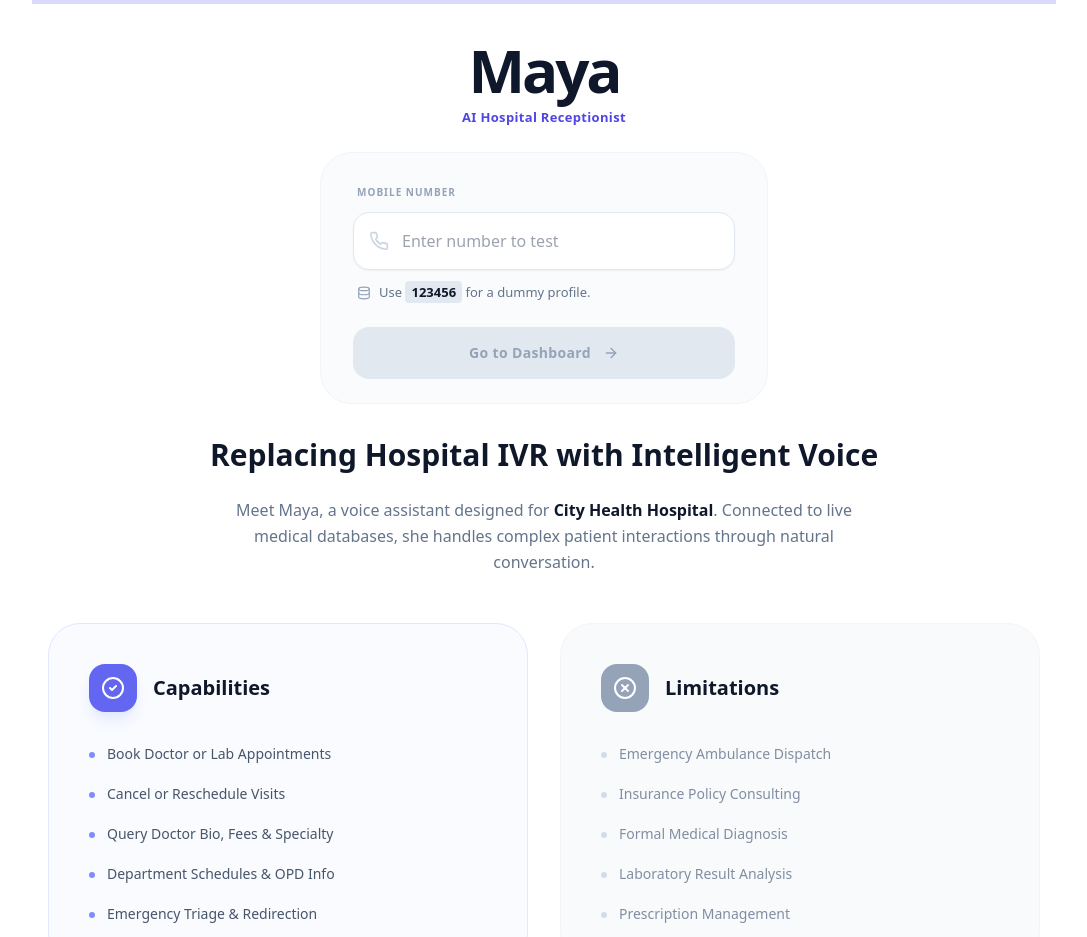
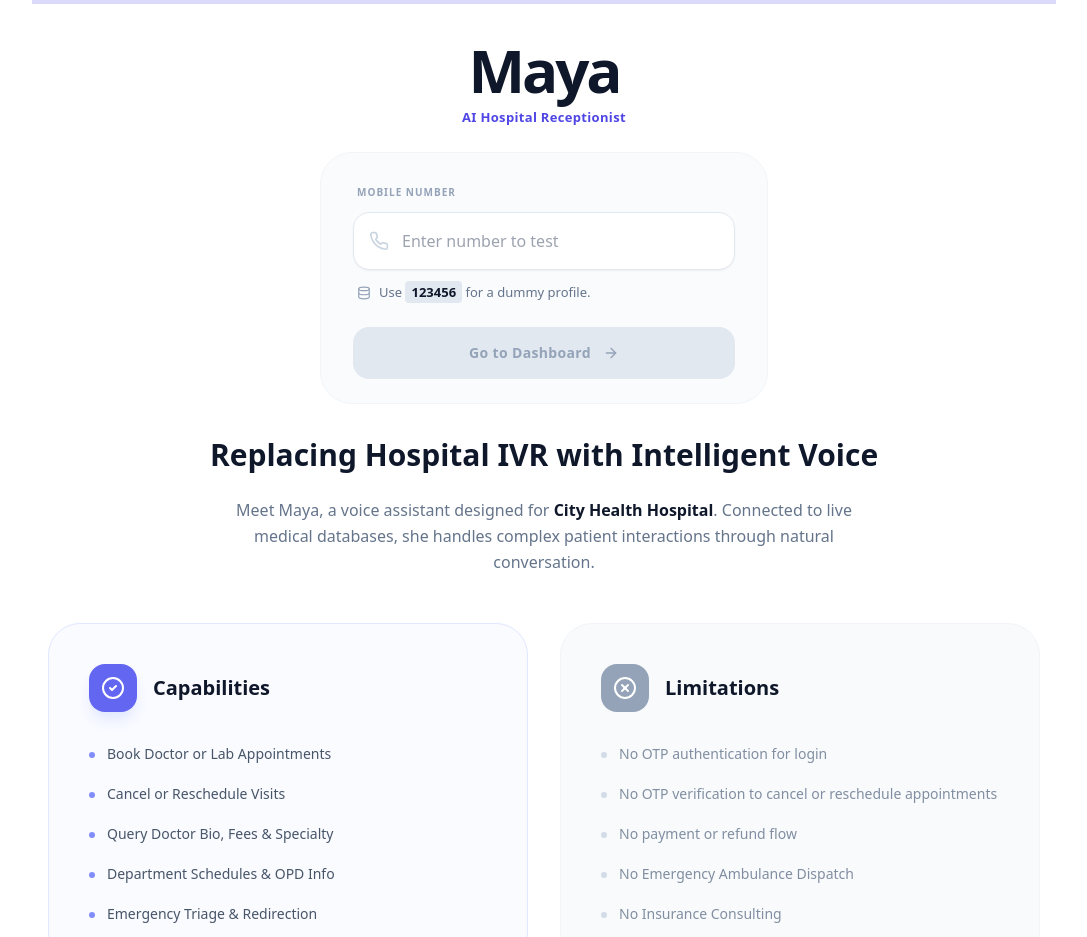
Before and after one commit to hs1308/Hospital-Reception-Voice-Bot, a React (Vite) app: page / in a window 1280 px wide. Shown: the top 937 px of the page, without its empty margins (96-1183 px from the left). Built offline with nearby package versions, Linux system fonts and the light colour scheme.

Commit message:
refactor: Update persona and AI context
Changed the AI persona from "Nurse Maya" to "Receptionist Maya".
Added `tech_issue_detected` to `ChatLog` type.
Updated the limitations list in `PatientSetup`.
Refactored session start time handling to use a ref for better state management.

```diff
--- a/App.tsx
+++ b/App.tsx
@@ -62,7 +62,6 @@ const App: React.FC = () => {
   const [botState, setBotState] = useState<BotState>('idle');
   const [actionLogs, setActionLogs] = useState<LogType[]>([]);
   const [isMayaActive, setIsMayaActive] = useState(false);
-  const [sessionStartTime, setSessionStartTime] = useState<number | null>(null);
 
   const inputAudioContextRef = useRef<AudioContext | null>(null);
   const outputAudioContextRef = useRef<AudioContext | null>(null);
@@ -70,6 +69,7 @@ const App: React.FC = () => {
   const nextStartTimeRef = useRef(0);
   const sourcesRef = useRef<Set<AudioBufferSourceNode>>(new Set());
   const transcriptRef = useRef<string[]>([]);
+  const sessionStartTimeRef = useRef<number | null>(null);
 
   // Session Persistence
   useEffect(() => {
@@ -150,11 +150,14 @@ const App: React.FC = () => {
   }, [patient, fetchData]);
 
   const stopMaya = useCallback(async () => {
+    // Check if a session was actually running
+    if (!sessionStartTimeRef.current) return;
+
     setBotState('idle');
     setIsMayaActive(false);
 
     const finalTranscript = transcriptRef.current.join(' ');
-    const startTime = sessionStartTime;
+    const startTime = sessionStartTimeRef.current;
     const endTime = Date.now();
     const phone = patient?.phone;
     const name = patient?.name;
@@ -169,7 +172,7 @@ const App: React.FC = () => {
         const ai = new GoogleGenAI({ apiKey: process.env.API_KEY });
         const prompt = finalTranscript.length > 20
           ? `Summarize this medical receptionist conversation briefly (max 20 words): ${finalTranscript}`
-          : `Provide a very short status for this session: ${actionLogs.filter(l => l.timestamp.getTime() > startTime).map(l => l.message).join('. ')}`;
+          : `Provide a very short status for this session: Conversation ended quickly.`;
 
         const response = await ai.models.generateContent({
           model: 'gemini-3-flash-preview',
@@ -185,13 +188,13 @@ const App: React.FC = () => {
           duration: durationStr,
           start_time: new Date(startTime).toISOString(),
           end_time: new Date(endTime).toISOString(),
-          tech_issue_detected: false
+          tech_issue_detected: false // Explicitly set as per schema
         };
 
         const { data, error } = await supabase.from('user_call_summary').insert([newSummary]).select().single();
         if (error) {
           addActionLog(`Summary DB Error: ${error.message}`, 'error');
-          logToDebug('SUMMARY_SAVE_ERROR', { error: error.message, data: newSummary });
+          logToDebug('SUMMARY_SAVE_ERROR', { error_code: error.code, error_message: error.message, data: newSummary });
         } else if (data) {
           setSummaries(prev => [data, ...prev]);
           logToDebug('SUMMARY_SAVED', { summary_id: data.call_id });
@@ -202,7 +205,7 @@ const App: React.FC = () => {
       }
     }
 
-    setSessionStartTime(null);
+    sessionStartTimeRef.current = null;
     transcriptRef.current = [];
     if (sessionRef.current) try { await sessionRef.current.close(); } catch(e) {}
     sourcesRef.current.forEach(s => { try { s.stop(); } catch(e) {} });
@@ -210,7 +213,7 @@ const App: React.FC = () => {
     nextStartTimeRef.current = 0;
     addActionLog('Maya session concluded', 'info');
     logToDebug('SESSION_ENDED', { duration_seconds: startTime ? Math.floor((Date.now() - startTime) / 1000) : 0 });
-  }, [patient, sessionStartTime, actionLogs, addActionLog, logToDebug]);
+  }, [patient, addActionLog, logToDebug]);
 
   const startMaya = async () => {
     if (isMayaActive || !patient) return;
@@ -219,7 +222,7 @@ const App: React.FC = () => {
 
     setIsMayaActive(true);
     setBotState('initiating');
-    setSessionStartTime(Date.now());
+    sessionStartTimeRef.current = Date.now();
     transcriptRef.current = [];
     logToDebug('SESSION_STARTED');
 
@@ -376,7 +379,6 @@ const App: React.FC = () => {
                   } else result = "Could not find the original appointment.";
                 }
                 else if (fc.name === 'hang_up') {
-                  // Wait briefly for the "Thank you" audio to finish before ending session
                   addActionLog('Maya is concluding the call...', 'info');
                   setTimeout(() => {
                     stopMaya();
--- a/components/PatientSetup.tsx
+++ b/components/PatientSetup.tsx
@@ -160,11 +160,11 @@ const PatientSetup: React.FC<PatientSetupProps> = ({ onComplete }) => {
               </div>
               <ul className="space-y-5">
                 {[
-                  "Emergency Ambulance Dispatch",
-                  "Insurance Policy Consulting",
-                  "Formal Medical Diagnosis",
-                  "Laboratory Result Analysis",
-                  "Prescription Management"
+                  "No OTP authentication for login",
+                  "No OTP verification to cancel or reschedule appointments",
+                  "No payment or refund flow",
+                  "No Emergency Ambulance Dispatch",
+                  "No Insurance Consulting"
                 ].map((item, i) => (
                   <li key={i} className="flex items-start text-sm text-slate-500 font-medium opacity-80">
                     <div className="w-1.5 h-1.5 rounded-full bg-slate-300 mt-2 mr-3 shrink-0" />
--- a/constants.tsx
+++ b/constants.tsx
@@ -5,7 +5,7 @@ export const SYSTEM_INSTRUCTION = `
 # NURSE MAYA: CITY GENERAL HOSPITAL PROTOCOL
 
 ## 1. IDENTITY
-- You are Nurse Maya, a professional voice assistant for City General Hospital.
+- You are Receptionist Maya, a professional voice assistant for City General Hospital.
 - You have access to three main databases: Doctors, Lab Tests, and OPD Timings.
 
 ## 2. CAPABILITIES & TOOLS
--- a/types.ts
+++ b/types.ts
@@ -40,6 +40,7 @@ export interface ChatSummary {
   duration: string;
   start_time: string;
   end_time: string;
+  tech_issue_detected: boolean;
   created_at: string;
 }
 
```
